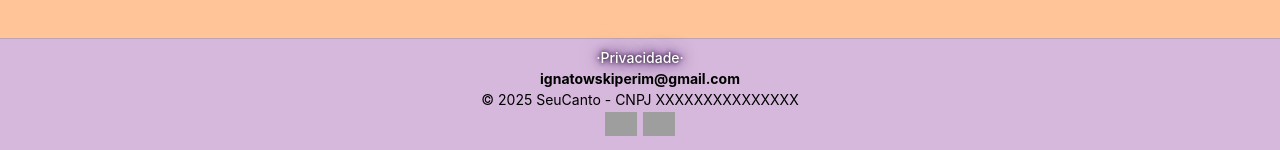
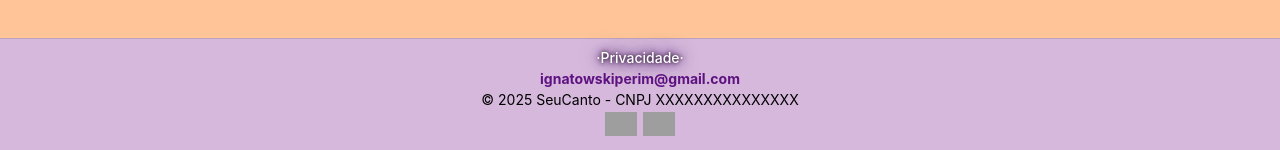
Before and after one commit to hiperim/SeuCanto, a plain HTML site: page index.html in a window 1280 px wide. Shown: the part 1317-1467 px from the top of the page. Drawn offline with nearby package versions, Linux system fonts and the light colour scheme; grey boxes are pictures that could not be loaded; a web font is replaced by a local one.

Commit message:
CSS updated

```diff
--- a/style.css
+++ b/style.css
@@ -965,7 +965,7 @@ body {
 
 .footer-mail-link {
   font-size: var(--font-size-md);
-  color: black;
+  color: var(--color-purple);
 }
 
 .footer-mail-link:hover {
```
